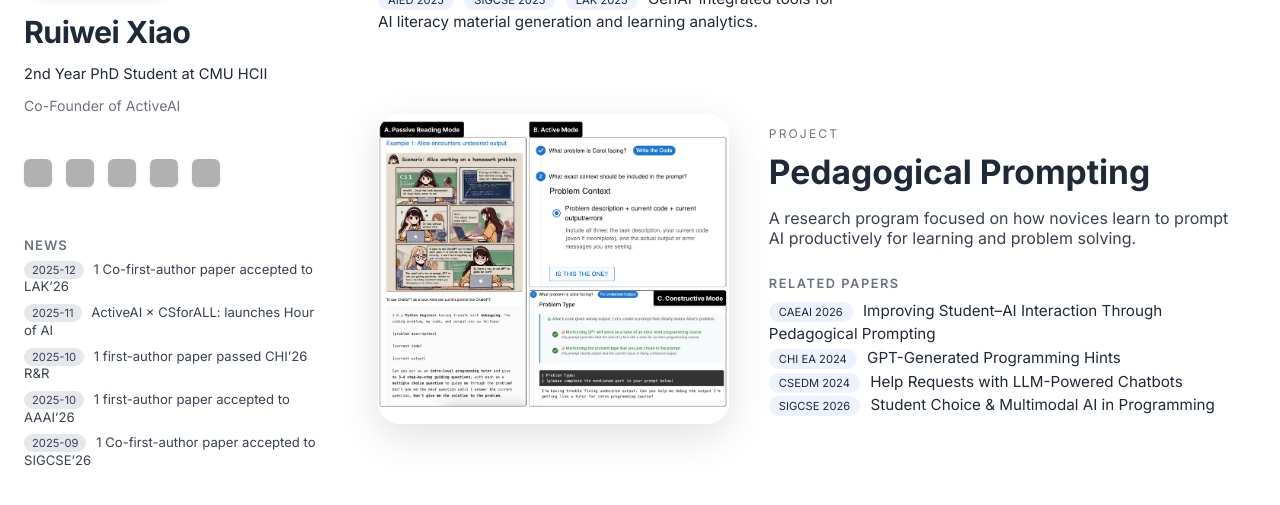
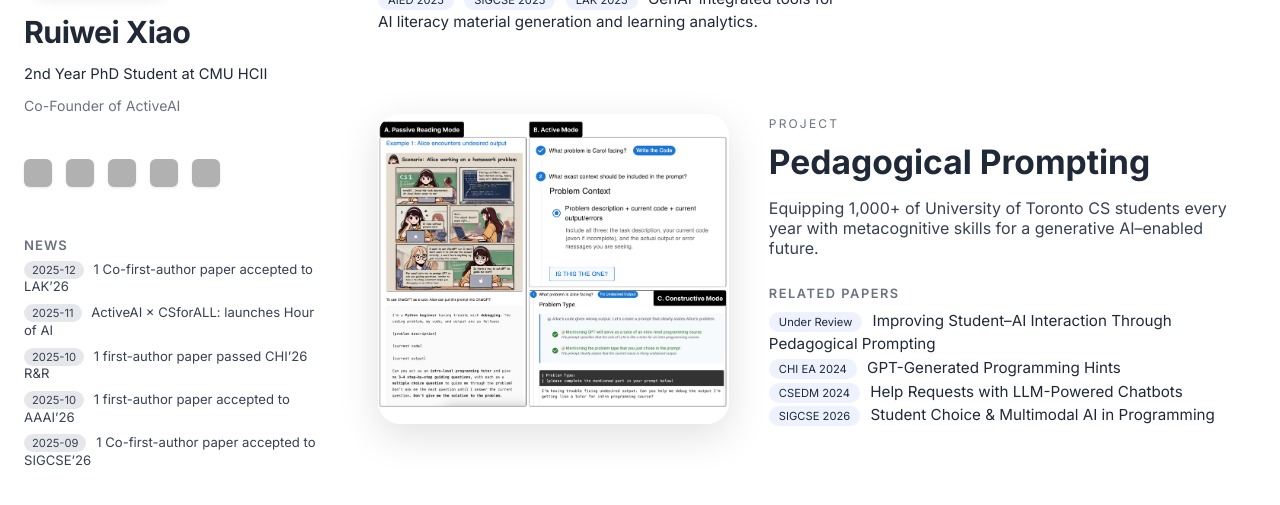
Before and after one commit to ruiwei-xiao/ruiwei-xiao.github.io, a Jekyll site: the page built from index.md, in a window 1280 px wide and 900 px high, scrolled down 478 px, cut to the strip 352-857 px from the top of the window. Built offline with Jekyll 4.4.1, drawn with Linux system fonts in a browser that asks for light colours; grey boxes are pictures that could not be loaded.

Commit message:
Update index.md

```diff
--- a/index.md
+++ b/index.md
@@ -68,12 +68,12 @@ title: Ruiwei Xiao
     <h1 class="project-title">Pedagogical Prompting</h1>
 
     <p class="project-desc">
-      A research program focused on how novices learn to prompt AI productively for learning and problem solving.
+      Equipping 1,000+ of University of Toronto CS students every year with metacognitive skills for a generative AI–enabled future.
     </p>
 
     <div class="project-section-title">Related Papers</div>
     <div class="related-papers">
-      <span class="paper-pill">CAEAI 2026</span> Improving Student–AI Interaction Through Pedagogical Prompting
+      <span class="paper-pill">Under Review</span> Improving Student–AI Interaction Through Pedagogical Prompting
       <br>
       <span class="paper-pill">CHI EA 2024</span> GPT-Generated Programming Hints
       <br>
```
